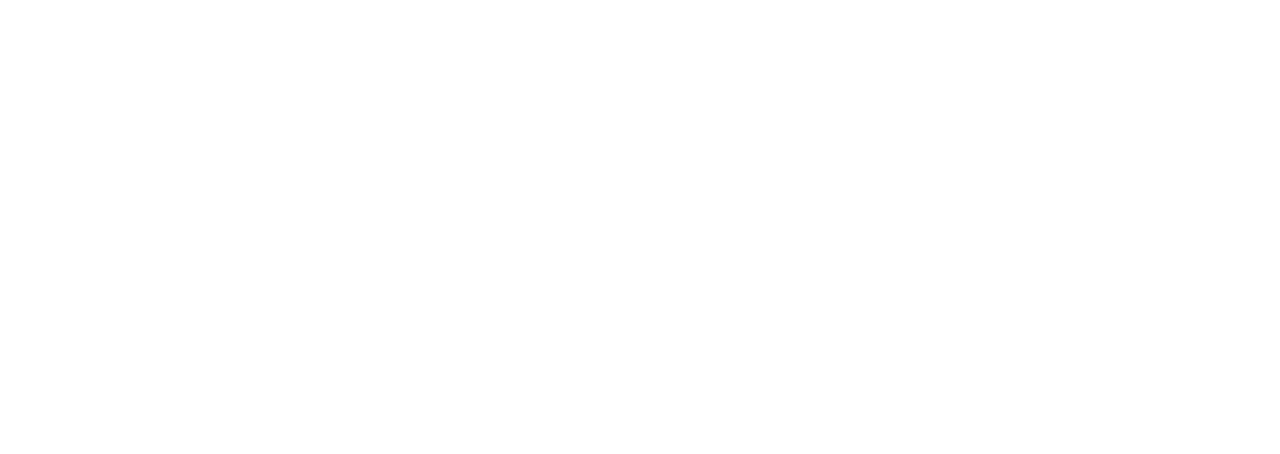
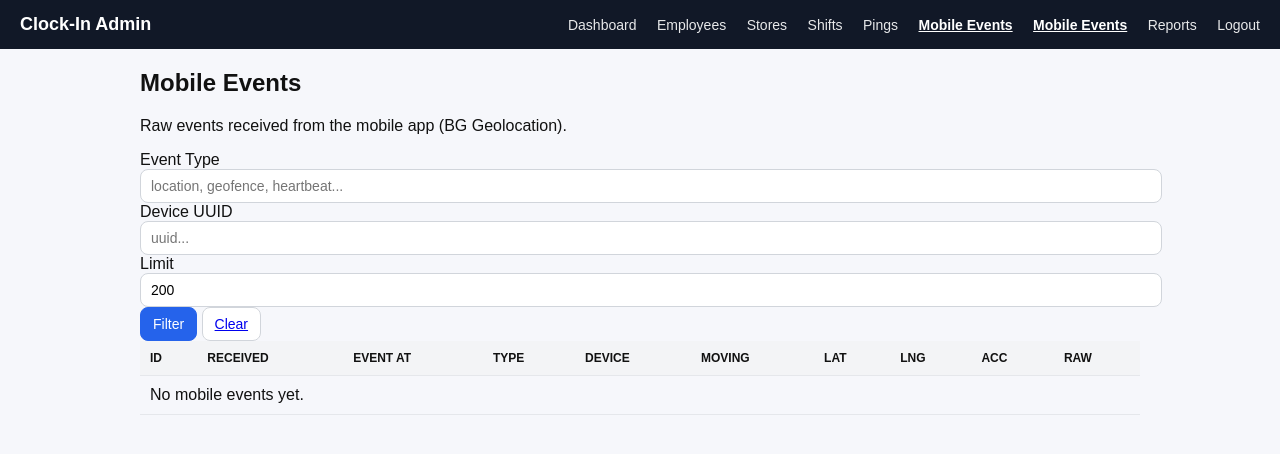
Before and after one commit to keatonmc15/clockin_app, a Flask app: page /admin/mobile-events in a window 1280 px wide. Before the commit the part shown is empty. Shown: the top 454 px of the page. Run offline with Flask 3, Linux system fonts and the light colour scheme; the visitor is signed in with stand-in values (Sample User, id 1); some libraries are stand-ins or nearby versions.

Commit message:
Added mobile events admin page + navbar link

```diff
--- a/templates/admin_mobile_events.html
+++ b/templates/admin_mobile_events.html
@@ -0,0 +1,79 @@
+{% extends "base.html" %}
+{% block content %}
+
+<div class="container mt-4">
+  <h2>Mobile Events</h2>
+  <p class="text-muted">
+    Raw events received from the mobile app (BG Geolocation).
+  </p>
+
+  <form method="get" class="row g-2 mb-3">
+    <div class="col-md-3">
+      <label class="form-label">Event Type</label>
+      <input class="form-control" name="event" value="{{ event or '' }}" placeholder="location, geofence, heartbeat..." />
+    </div>
+
+    <div class="col-md-4">
+      <label class="form-label">Device UUID</label>
+      <input class="form-control" name="device" value="{{ device or '' }}" placeholder="uuid..." />
+    </div>
+
+    <div class="col-md-2">
+      <label class="form-label">Limit</label>
+      <input class="form-control" name="limit" value="{{ limit or 200 }}" />
+    </div>
+
+    <div class="col-md-3 d-flex align-items-end gap-2">
+      <button class="btn btn-primary" type="submit">Filter</button>
+      <a class="btn btn-outline-secondary" href="{{ url_for('admin_mobile_events') }}">Clear</a>
+    </div>
+  </form>
+
+  <div class="table-responsive">
+    <table class="table table-sm table-striped align-middle">
+      <thead>
+        <tr>
+          <th>ID</th>
+          <th>Received</th>
+          <th>Event At</th>
+          <th>Type</th>
+          <th>Device</th>
+          <th>Moving</th>
+          <th>Lat</th>
+          <th>Lng</th>
+          <th>Acc</th>
+          <th>Raw</th>
+        </tr>
+      </thead>
+      <tbody>
+        {% for e in events %}
+          <tr>
+            <td>{{ e.id }}</td>
+            <td style="white-space:nowrap">{{ fmt_dt(e.received_at) }}</td>
+            <td style="white-space:nowrap">{{ fmt_dt(e.event_at) }}</td>
+            <td>{{ e.event_type }}</td>
+            <td style="max-width:240px; overflow:hidden; text-overflow:ellipsis; white-space:nowrap">
+              {{ e.device_uuid or '' }}
+            </td>
+            <td>{{ 'true' if e.is_moving else ('false' if e.is_moving == False else '') }}</td>
+            <td>{{ '%.6f'|format(e.lat) if e.lat is not none else '' }}</td>
+            <td>{{ '%.6f'|format(e.lng) if e.lng is not none else '' }}</td>
+            <td>{{ '%.1f'|format(e.accuracy) if e.accuracy is not none else '' }}</td>
+            <td>
+              <details>
+                <summary>view</summary>
+                <pre style="white-space:pre-wrap; max-width:700px">{{ e.raw_json }}</pre>
+              </details>
+            </td>
+          </tr>
+        {% else %}
+          <tr>
+            <td colspan="10" class="text-muted">No mobile events yet.</td>
+          </tr>
+        {% endfor %}
+      </tbody>
+    </table>
+  </div>
+</div>
+
+{% endblock %}
--- a/templates/base.html
+++ b/templates/base.html
@@ -149,6 +149,7 @@
       <a class="{% if request.path.startswith('/admin/stores') %}active{% endif %}" href="/admin/stores">Stores</a>
       <a class="{% if request.path.startswith('/admin/shifts') %}active{% endif %}" href="/admin/shifts">Shifts</a>
       <a class="{% if request.path.startswith('/admin/pings') %}active{% endif %}" href="/admin/pings">Pings</a>
+      <a class="{% if request.path.startswith('/admin/mobile-events') %}active{% endif %}" href="/admin/mobile-events">Mobile Events</a>
 
       <!-- ✅ NEW MOBILE EVENTS TAB -->
       <a class="{% if request.path.startswith('/admin/mobile-events') %}active{% endif %}" href="/admin/mobile-events">Mobile Events</a>
```
